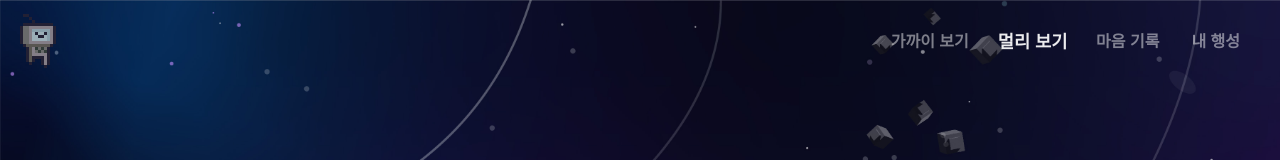
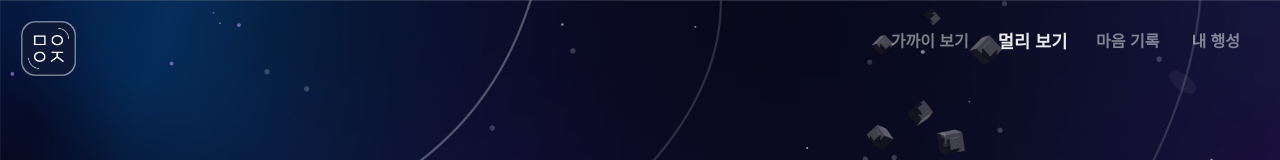
Before and after one commit to SpaceOfMind/SpaceOfMind-Front, a React (Create React App) app: page /away in a window 1280 px wide. Shown: the top 160 px of the page. Built offline with nearby package versions, Linux system fonts and the light colour scheme; the HTML template or start-up script is replaced by a standard one; a web font is replaced by a local one.

Commit message:
feat: changed logo

```diff
--- a/src/components/Header.jsx
+++ b/src/components/Header.jsx
@@ -36,9 +36,10 @@ const Header = ({ selectedMenu }) => {
   return (
     <Flex w="100%" h="84px" p="6px" justify="space-between">
       <Image // 로고 placeholder
-        m="2px"
-        boxSize="60px"
-        src="/robot-run.gif"
+        m="15px"
+        boxSize="55px"
+        // src="/robot-run.gif"
+        src="/logo.png"
         cursor="pointer"
       />
       <Flex align="center" justify="space-around" m="6px" p={3}>
```
Also changed, not shown: public/logo.png (added).
